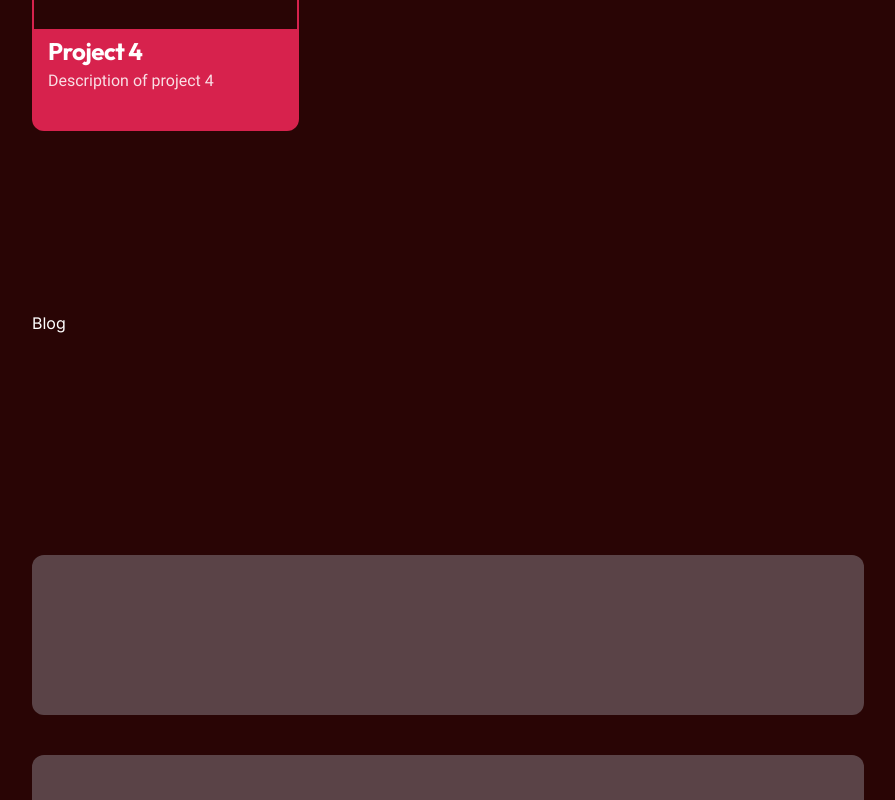
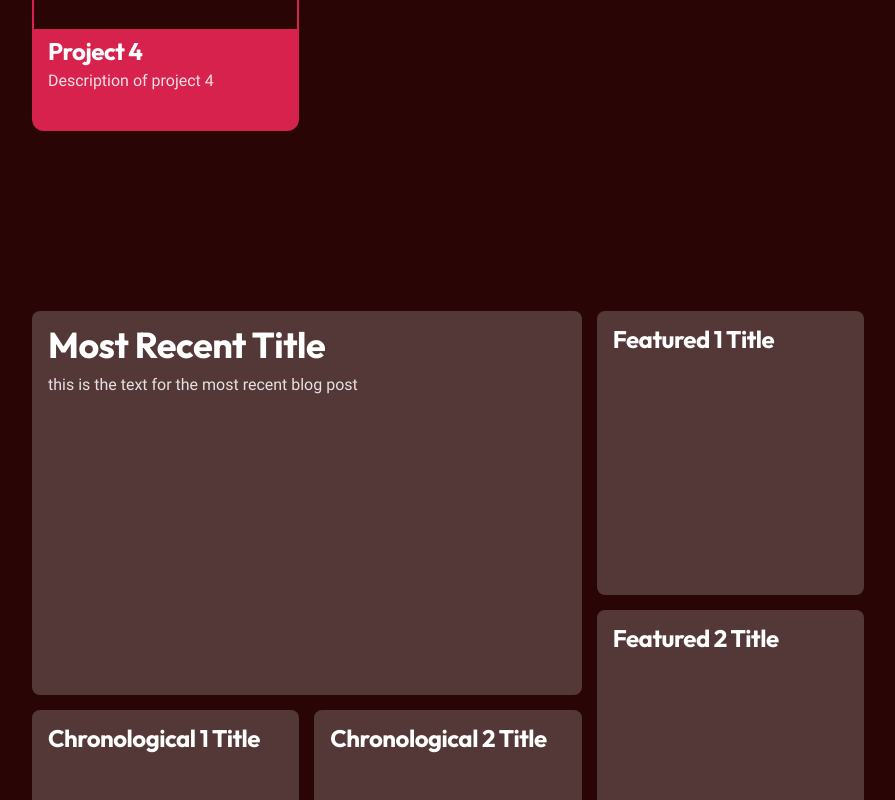
Before and after one commit to ChrisMillerpy/personalsite, a Next.js app: page / in a window 1280 px wide. Shown: the part 1220-2020 px from the top of the page, without its empty margins (192-1087 px from the left). Built offline with nearby package versions, Linux system fonts and the light colour scheme.

Commit message:
Created basic bento layout

```diff
--- a/src/components/Blog.tsx
+++ b/src/components/Blog.tsx
@@ -1,9 +1,44 @@
+import { ReactNode } from "react";
 import Section from "./Section";
+
+interface BentoCardProps {
+  className?: string;
+  children?: ReactNode;
+}
+
+const BentoCard: React.FC<BentoCardProps> = ({ className, children }) => {
+  return (
+    <div
+      className={`bg-white/20 rounded-lg ${
+        className || ""
+      } p-4 hover:bg-white/30`}
+    >
+      {children}
+    </div>
+  );
+};
 
 const Blog = () => {
   return (
-    <Section id="blog" className="grid grid-cols-3 gap-[15px]">
-      Blog
+    <Section id="blog" className="grid grid-cols-3 grid-rows-12 gap-[15px]">
+      <BentoCard className="col-start-1 col-end-3 row-start-1 row-end-9 h-96">
+        <h3 className="mb-3">Most Recent Title</h3>
+        <p>this is the text for the most recent blog post</p>
+      </BentoCard>
+
+      <BentoCard className="col-start-3 col-end-4 row-start-1 row-end-7">
+        <h4>Featured 1 Title</h4>
+      </BentoCard>
+      <BentoCard className="col-start-3 col-end-4 row-start-7 row-end-13">
+        <h4>Featured 2 Title</h4>
+      </BentoCard>
+
+      <BentoCard className="col-start-1 col-end-2 row-start-9 row-end-13">
+        <h4>Chronological 1 Title</h4>
+      </BentoCard>
+      <BentoCard className="col-start-2 col-end-3 row-start-9 row-end-13">
+        <h4>Chronological 2 Title</h4>
+      </BentoCard>
     </Section>
   );
 };
```
